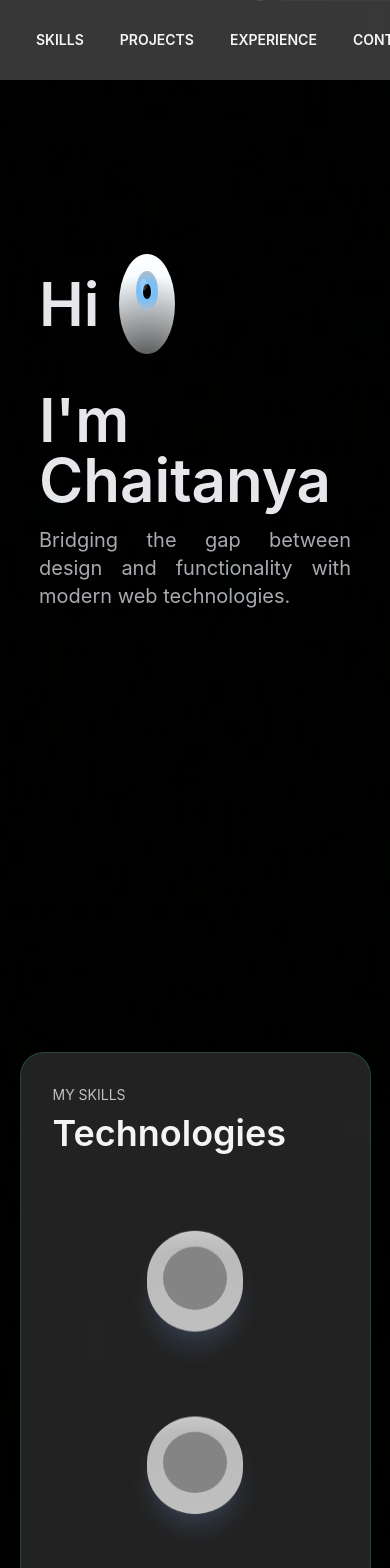
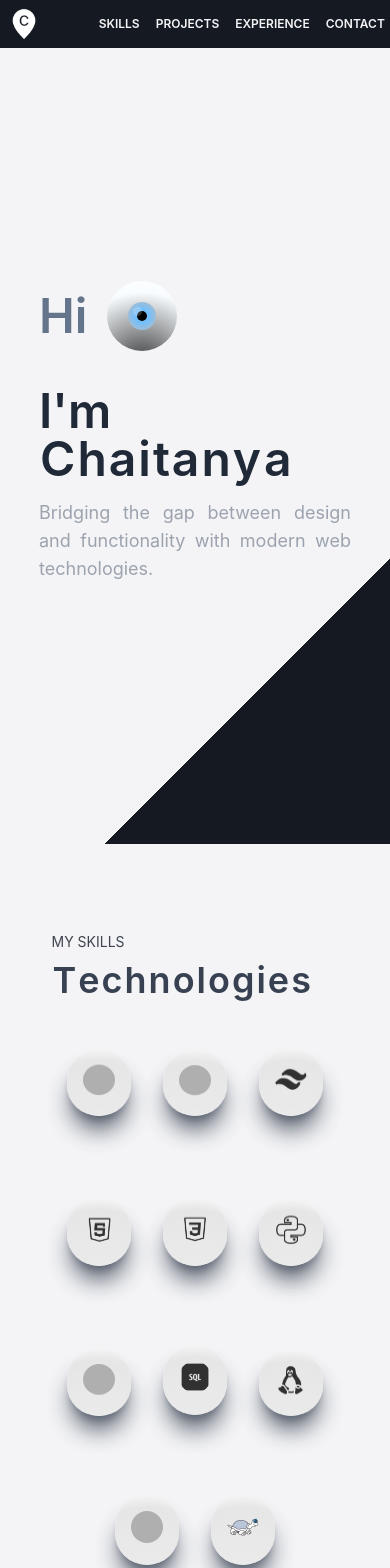
Before and after one commit to chaitanyaGosavi/ChaitanyaPortfolio, a React (Vite) app: page / in a window 390 px wide. Shown: the top 1568 px of the page. Built offline with nearby package versions, Linux system fonts and the light colour scheme; grey boxes are pictures that could not be loaded.

Commit message:
Changed Design of project

```diff
--- a/src/App.css
+++ b/src/App.css
@@ -8,18 +8,47 @@
 
 
 .Hero-header span {
+    padding: 1px;
+    transition: all ease-in-out;
+    animation-duration: 200ms;
+}
+
+.project-header span {
+    padding: 2px;
     transition: all ease-in-out;
     animation-duration: 200ms;
 }
 
 .Hero-header span:hover {
-    color: rgb(35, 120, 190);
-    background-color: rgb(244, 244, 244);
-    border-radius: 4px;
+    color: #f4f4f6;
+    background-color: #1f2937;
+    border-radius: 6px;
     transition: all ease-in-out;
     animation-duration: 200ms;
 }
 
+.project-header span:hover {
+    color: #1f2937;
+    background-color: #f4f4f6;
+    border-radius: 6px;
+    transition: all ease-in-out;
+    animation-duration: 200ms;
+}
+
+#HeroSection{
+    background: linear-gradient(315deg, #151a22 100ch, #f4f4f6 10ch);
+}
+
+#projectSection{
+    background: linear-gradient(120deg, #151a22 100ch, #f4f4f6 10ch);
+}
+
+.projectCard:hover{
+    scale: 1.02;
+    transition: all ease-in-out;
+    animation-duration: 500ms;
+    cursor: pointer;
+}
 
 .stage {
     width: 100px;
@@ -29,6 +58,63 @@
     perspective: 1200px;
     perspective-origin: 50% 50%;
 }
+
+@media only screen and (max-width: 1440px) {
+    #HeroSection{
+        background: linear-gradient(315deg, #151a22 50ch, #f4f4f6 10ch);
+    }
+}
+
+@media only screen and (max-width: 768px) {
+    #HeroSection{
+        background: linear-gradient(315deg, #151a22 20ch, #f4f4f6 10ch);
+    }
+
+    #projectSection{
+        background: linear-gradient(270deg, #151a22 100ch, #f4f4f6 10ch);
+    }
+
+    .stage {
+        width: 70px;
+        height: 70px;
+        display: inline-block;
+        margin: 20px;
+        perspective: 1200px;
+        perspective-origin: 50% 50%;
+    }
+
+    .iris {
+        background: radial-gradient(circle at 50% 50%, #dfdfdf 0%, #6fbfff 30%, #bdbdbd 100%);
+        transform: translateX(28px) translateY(-20px) skewX(15deg) skewY(2deg);
+        position: absolute;
+        animation: move-eye-skew 5s ease-out infinite;
+    }
+
+    @keyframes move-eye-skew {
+        0% {
+            transform: none;
+        }
+
+        20% {
+            transform: translateX(-10px) translateY(6px) skewX(15deg) skewY(-10deg) scale(0.95);
+        }
+
+        25%,
+        44% {
+            transform: none;
+        }
+
+        50%,
+        60% {
+            transform: translateX(10px) translateY(-6px) skewX(5deg) skewY(2deg) scaleX(0.95);
+        }
+
+        66%,
+        100% {
+            transform: none;
+        }
+    }
+  }
 
 .ball {
     display: inline-block;
--- a/src/App.jsx
+++ b/src/App.jsx
@@ -12,7 +12,7 @@ function App() {
   const [count, setCount] = useState(0)
 
   return (
-    <div className='min-w-screen max-w-full min-h-screen bg-cover bg-center overflow-hidden' style={{ backgroundImage: `url('/assets/ProjectsBG.jpg')` }}>
+    <div className='min-w-screen max-w-full min-h-screen bg-cover bg-center overflow-hidden'>
       <Navbar />
       <Hero />
       <TechSkills />
--- a/src/Components/Hero.jsx
+++ b/src/Components/Hero.jsx
@@ -24,10 +24,10 @@ const Hero = () => {
         setYPoint(deltaY);
     };
     return (
-        <div className='w-screen h-[100vh] HeroSection'>
-            <div className='w-[80vw] h-full mx-auto flex-1 text-justify flex flex-col justify-center text-gray-400'>
-                <div className='flex w-[50%] justify-start items-center'>
-                    <h2 className='text-6xl lg:text-8xl font-semibold text-gray-200'>Hi</h2>
+        <div className='w-screen h-[100vh] HeroSection' id='HeroSection'>
+            <div className='w-[80vw] h-full mx-auto flex-1 text-justify flex flex-col justify-center'>
+                <div className='flex w-[70%] justify-start items-center'>
+                    <h2 className='text-5xl md:text-6xl lg:text-8xl font-semibold text-slate-500'>Hi</h2>
                     <section className="stage">
                         <figure onMouseMove={handleMouseMove} style={{ transform: `rotate(${rotation}deg)` }} className="ball" >
                             <span className="shadow"></span>
@@ -35,8 +35,8 @@ const Hero = () => {
                         </figure>
                     </section>
                 </div>
-                <h2 className='text-6xl lg:text-8xl my-4 font-semibold text-gray-200 Hero-header'>I'm <span>C</span><span>h</span><span>a</span><span>i</span><span>t</span><span>a</span><span>n</span><span>y</span><span><span>a</span></span></h2>
-                <p className='text-xl xl:text-3xl text-gray-300 text-opacity-80'>Bridging the gap between design and functionality with modern web technologies.</p>
+                <h2 className='text-5xl md:text-6xl lg:text-8xl my-4 font-semibold text-gray-800 Hero-header'>I'm <span>C</span><span>h</span><span>a</span><span>i</span><span>t</span><span>a</span><span>n</span><span>y</span><span><span>a</span></span></h2>
+                <p className='text-lg md:text-xl xl:text-3xl text-gray-400'>Bridging the gap between design and functionality with modern web technologies.</p>
             </div>
         </div>
     )
--- a/src/Components/Navbar.jsx
+++ b/src/Components/Navbar.jsx
@@ -2,17 +2,17 @@ import React from 'react'
 
 const Navbar = () => {
     return (
-        <div className='w-screen bg-[#78787875] fixed z-10'>
-            <div className="w-screen lg:w-[80vw] lg:mx-auto flex items-center justify-between p-5">
-                <div className='flex-1 w-full'>
-                    <a href="#"><img className='w-10 h-10 md:w-16 md:h-16' src="\assets\logoBG.png" alt="logo" /> </a>
+        <div className='w-screen bg-[#151a22] fixed z-10'>
+            <div className="w-full lg:w-[80vw] lg:mx-auto flex items-center justify-center p-2">
+                <div className='flex-1 w-1/4'>
+                    <a href="#"><img className='w-8 h-8 md:w-16 md:h-16' src="\assets\logoBG.png" alt="logo" /> </a>
                 </div>
-                <div className="flex-1">
-                    <ul className="w-full flex text-sm md:text-lg lg:text-2xl items-center justify-center xl:space-x-5 space-x-1 uppercase">
+                <div className="flex-1 w-3/4">
+                    <ul className="w-full flex text-[12px] md:text-lg lg:text-xl items-center md:justify-between justify-center xl:space-x-5 uppercase">
                         <li className='flex-1'>
                             <a
                                 href="#techSkillSection"
-                                className="w-full px-4 py-1 rounded-lg font-semibold text-stone-100 hover:text-sky-600 hover:bg-stone-100 bg-opacity-25 ease-in-out duration-300"
+                                className="w-full px-2 md:px-4 py-1 rounded-lg font-semibold text-[#f4f4f6] hover:text-[#151a22] hover:bg-stone-100 bg-opacity-25 ease-in-out duration-300"
                             >
                                 Skills
                             </a>
@@ -20,7 +20,7 @@ const Navbar = () => {
                         <li className='flex-1'>
                             <a
                                 href="#projectSection"
-                                className="w-full px-4 py-1 rounded-lg font-semibold text-stone-100 hover:text-sky-600 hover:bg-stone-100 bg-opacity-25 ease-in-out duration-300"
+                                className="w-full px-2 md:px-4 py-1 rounded-lg font-semibold text-[#f4f4f6] hover:text-[#151a22] hover:bg-stone-100 active:bg-stone-100 active:text-[#151a22] bg-opacity-25 ease-in-out duration-300"
                             >
                                 Projects
                             </a>
@@ -28,7 +28,7 @@ const Navbar = () => {
                         <li className='flex-1'>
                             <a
                                 href="#experienceSection"
-                                className="w-full px-4 py-1 rounded-lg font-semibold text-stone-100 hover:text-sky-600 hover:bg-stone-100 bg-opacity-25 ease-in-out duration-300"
+                                className="w-full px-2 md:px-4 py-1 rounded-lg font-semibold text-[#f4f4f6] hover:text-[#151a22] hover:bg-stone-100 bg-opacity-25 ease-in-out duration-300"
                             >
                                 Experience
                             </a>
@@ -36,7 +36,7 @@ const Navbar = () => {
                         <li className='flex-1'>
                             <a
                                 href="#contactSection"
-                                className="w-full px-4 py-1 rounded-lg font-semibold text-stone-100 hover:text-sky-600 hover:bg-stone-100 bg-opacity-25 ease-in-out duration-300"
+                                className="w-full px-2 md:px-4 py-1 rounded-lg font-semibold text-[#f4f4f6] hover:text-[#151a22] hover:bg-stone-100 bg-opacity-25 ease-in-out duration-300"
                             >
                                 Contact
                             </a>
--- a/src/Components/TechSkillSphere.jsx
+++ b/src/Components/TechSkillSphere.jsx
@@ -13,7 +13,7 @@ const TechSkillSphere = () => {
                         key={ele.id}
                         >
                             <div
-                                className="circle m-4 w-16 h-16"
+                                className="circle m-4 md:w-16 md:h-16 w-8 h-8"
                                 style={{ backgroundImage: `url(${ele.imgPath})` }}
                             ></div>
                         </div>
--- a/src/Components/TechSkills.jsx
+++ b/src/Components/TechSkills.jsx
@@ -4,11 +4,11 @@ import TechSkillSphere from './TechSkillSphere'
 
 const TechSkills = () => {
   return (
-    <div className='w-screen h-auto p-4' id='techSkillSection'>
-      <div className='w-[90vw] h-full mx-auto rounded-3xl p-8 mt-48 flex-col justify-start items-center card'>
-      <p className='text-sm md:text-lg text-gray-200 text-opacity-80 uppercase'>My Skills</p>
-        <h2 className='text-4xl md:text-6xl my-2 flex-1 font-semibold text-gray-100 Hero-header'><span>T</span><span>e</span><span>c</span><span>h</span><span>n</span><span>o</span><span>l</span><span>o</span><span>g</span><span>i</span><span>e</span><span>s</span></h2>
-        <div className='flex-1 w-full h-auto my-20 mx-auto flex justify-center items-center gap-x-52 gap-y-20 flex-wrap techSkillCnt'>
+    <div className='w-screen h-auto min-h-[100vh] p-4 bg-[#f4f4f6]' id='techSkillSection'>
+      <div className='w-[90vw] h-full mx-auto  p-8 mt-10 md:mt-48 flex-col justify-start items-center'>
+        <p className='text-sm md:text-lg text-gray-900 text-opacity-80 uppercase'>My Skills</p>
+        <h2 className='text-4xl md:text-6xl my-2 flex-1 font-semibold text-gray-700 Hero-header'><span>T</span><span>e</span><span>c</span><span>h</span><span>n</span><span>o</span><span>l</span><span>o</span><span>g</span><span>i</span><span>e</span><span>s</span></h2>
+        <div className='flex-1 w-full h-auto mt-12 md:mt-20 mx-auto flex justify-center items-center md:gap-x-52 gap-x-8 gap-y-20 flex-wrap techSkillCnt'>
           <TechSkillSphere />
         </div>
       </div>
```
Also changed, not shown: src/Components/ContactFooter.jsx (+9 -9 lines), src/Components/ExperienceSection.jsx (+15 -22 lines), src/Components/Projects.jsx (+8 -7 lines), src/Components/ProjectsSection.jsx (+5 -5 lines), src/data/dataObj.js (+5 -5 lines).
